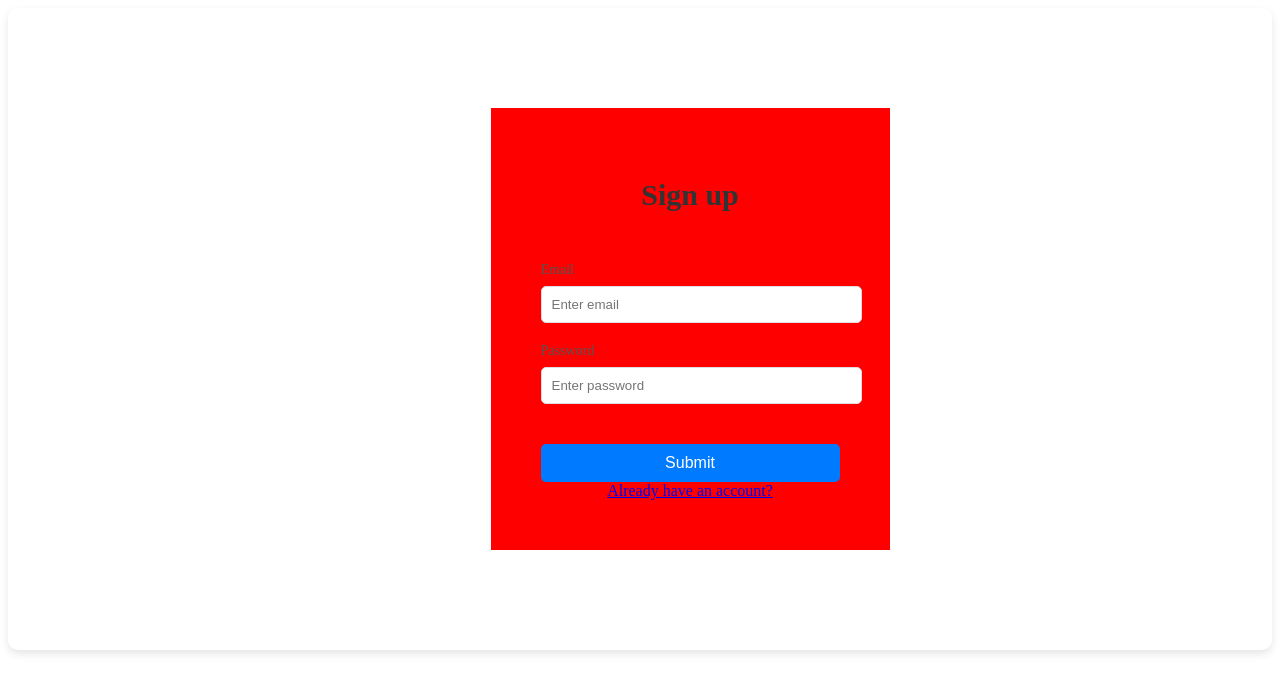
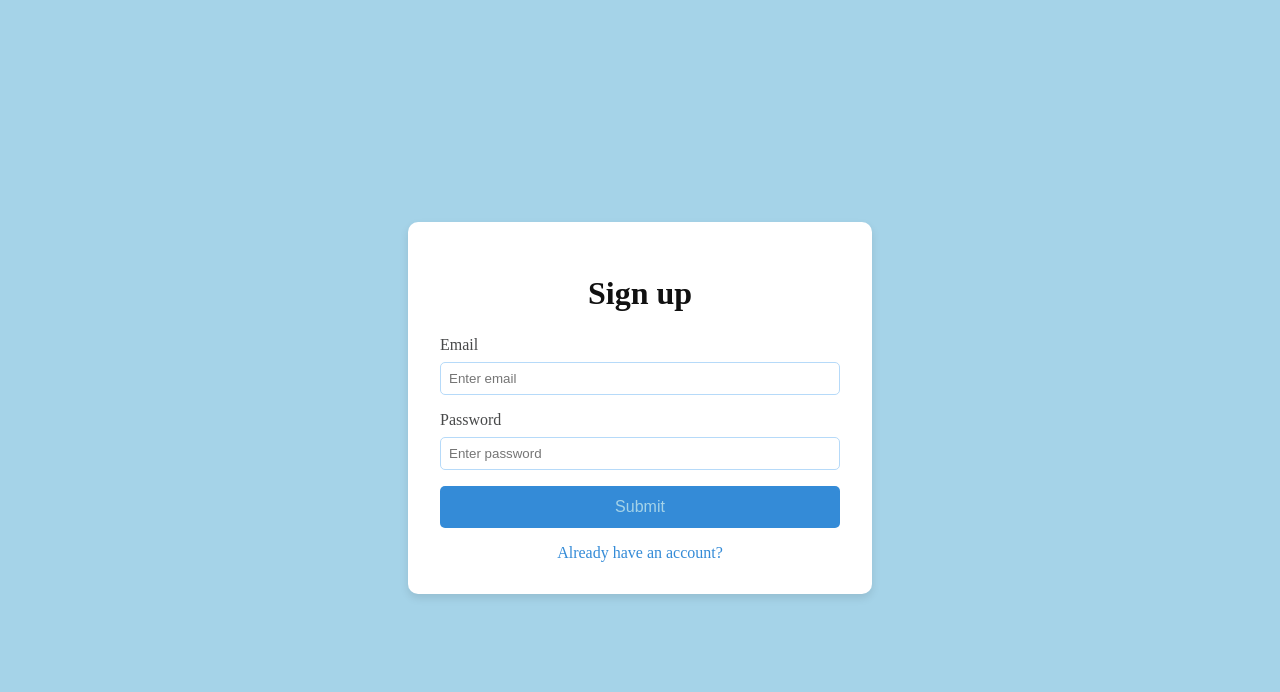
Before and after one commit to VihaanPhal/stockLearn, a React (Vite) app in the folder Frontend/: page /signup in a window 1280 px wide. Shown: the top 692 px of the page. Built offline with nearby package versions, Linux system fonts and the light colour scheme.

Commit message:
added styling to authentication

```diff
--- /dev/null
+++ b/Frontend/src/Authentication/Authentication.css
@@ -0,0 +1,94 @@
+@import 'tailwindcss/base';
+@import 'tailwindcss/components';
+@import 'tailwindcss/utilities';
+
+
+:root {
+    --bg: #a5d3e8;
+    --bgLight: #b6daf9;
+    --primary: #348bd7;
+    --text-primary: #111111;
+    --text-secondary: #48494a;
+    --card: #FFFFFF;
+    --button: #000000;
+  }
+
+  body {
+    background-color: var(--bg);
+    color: var(--text-primary);
+    font-family: 'font-serif';
+  }
+
+  .Header {
+    display: flex;
+    justify-content: center;
+    align-items: center;
+    min-height: 100vh;
+  }
+
+  .Card {
+    background-color: var(--card);
+    padding: 2rem;
+    border-radius: 10px;
+    box-shadow: 0 4px 8px rgba(0, 0, 0, 0.1);
+    max-width: 400px;
+    width: 100%;
+  }
+
+  .Title {
+    margin-bottom: 1.5rem;
+    font-size: 2rem;
+    text-align: center;
+  }
+
+  .InputGroup {
+    margin-bottom: 1rem;
+  }
+
+  .Label {
+    display: block;
+    margin-bottom: 0.5rem;
+    color: var(--text-secondary);
+  }
+
+  .Input {
+    width: 100%;
+    padding: 0.5rem;
+    border: 1px solid var(--bgLight);
+    border-radius: 5px;
+    box-sizing: border-box;
+  }
+
+  .Button {
+    width: 100%;
+    padding: 0.75rem;
+    border: none;
+    border-radius: 5px;
+    background-color: var(--primary);
+    color: var(--bg);
+    font-size: 1rem;
+    cursor: pointer;
+  }
+
+  .Button:hover {
+    background-color: darken(var(--primary), 10%);
+  }
+
+  .ErrorMessage {
+    color: red;
+    margin-bottom: 1rem;
+  }
+
+  .LinkContainer {
+    margin-top: 1rem;
+    text-align: center;
+  }
+
+  .Link {
+    color: var(--primary);
+    text-decoration: none;
+  }
+
+  .Link:hover {
+    text-decoration: underline;
+  }
--- a/Frontend/src/Authentication/Login.jsx
+++ b/Frontend/src/Authentication/Login.jsx
@@ -1,5 +1,6 @@
 import { useState } from "react";
 import { Link, useNavigate} from 'react-router-dom'
+import './Authentication.css';
 
 const Login = () => {
   const [email, setEmail] = useState("");
@@ -32,40 +33,40 @@ const Login = () => {
     }
   };
 
-  return (
+
+
+return(
   <form onSubmit={handleSubmit}>
-      <div>
-        <div className="HeaderContainer">
-          <h1 className="h1">Login</h1>
-        </div>
-        <div>
-          <span>Email</span>
+      <div className="Header">
+        <div className="Card">
+          <h1 className="Title">Login</h1>
+          <div className="InputGroup">
+            <label htmlFor="input1" className="Label">Email</label>
             <input
               id="input1"
-            className="input"
+              className="Input"
               placeholder="Enter email"
               value={email}
               onChange={(e) => setEmail(e.target.value)}
             />
           </div>
-        <div>
-          <span>Password</span>
+          <div className="InputGroup">
+            <label htmlFor="input2" className="Label">Password</label>
             <input
               id="input2"
-            className="input"
+              className="Input"
               placeholder="Enter password"
               value={password}
               onChange={(e) => setPassword(e.target.value)}
               type="password"
             />
           </div>
-        {errorMessage && <p className="error-message">{errorMessage}</p>}
-        <div>
-          <button type="submit">Submit</button>
+          {errorMessage && <p className="ErrorMessage">{errorMessage}</p>}
+          <button type="submit" className="Button">Submit</button>
+          <div className="LinkContainer">
+            <Link to={'/signup'} className="Link">{"Don't"} have an account?</Link>
           </div>
-        <Link to={'/signup'}>
-                {"Don't"} have an account?
-        </Link>
+        </div>
       </div>
     </form>
 );
--- a/Frontend/src/Authentication/Signup.jsx
+++ b/Frontend/src/Authentication/Signup.jsx
@@ -1,91 +1,7 @@
 import React, { useState } from "react";
 import { Link } from "react-router-dom";
-import styled from "styled-components";
+import './Authentication.css';
 
-const Frame = styled.div`
-  padding: 100px;
-  background-color: ${({ theme }) => theme.text_primary};
-  border-radius: 10px;
-  box-shadow: 0 4px 8px rgba(0, 0, 0, 0.1);
-  display: flex;
-  justify-content: center;
-  align-items: center;
-`;
-
-const FormContainer = styled.div`
-  max-width: 400px;
-  width: 100%;
-  text-align: center;
-  display: flex;
-  flex-direction: column;
-  align-items: center;
-  background-color: red;
-  padding: 50px;
-`;
-
-const HeaderContainer = styled.div`
-  align-items: center;
-  margin-bottom: 30px;
-  justify-content: center;
-`;
-
-const HeaderTitle = styled.h1`
-  font-size: 30px;
-  color: #333;
-  font-weight: 700;
-`;
-
-const InputContainer = styled.div`
-  width: 100%;
-  margin-bottom: 20px;
-  text-align: left;
-`;
-
-const InputLabel = styled.label`
-  display: block;
-  margin-bottom: 8px;
-  font-size: 14px;
-  font-weight: 500;
-  color: #555;
-`;
-
-const InputField = styled.input`
-  width: 100%;
-  padding: 10px;
-  border: 1px solid #ddd;
-  border-radius: 5px;
-  transition: border-color 0.3s;
-  &:focus {
-    border-color: #007bff;
-    outline: none;
-  }
-`;
-
-const ErrorMessage = styled.p`
-  color: #ff4d4f;
-  margin-bottom: 15px;
-  font-size: 14px;
-`;
-
-const ButtonContainer = styled.div`
-  width: 100%;
-  margin-top: 20px;
-`;
-
-const SubmitButton = styled.button`
-  width: 100%;
-  background-color: #007bff;
-  color: #fff;
-  padding: 10px 15px;
-  border: none;
-  border-radius: 5px;
-  font-size: 16px;
-  cursor: pointer;
-  transition: background-color 0.3s;
-  &:hover {
-    background-color: #0056b3;
-  }
-`;
 
 function SignupForm() {
   const [email, setEmail] = useState("");
@@ -116,43 +32,84 @@ function SignupForm() {
   };
 
 return (
-    <Frame>
-      <form onSubmit={handleSubmit}>
-        <FormContainer>
-          <HeaderContainer>
-            <HeaderTitle>Sign up</HeaderTitle>
-          </HeaderContainer>
-          <InputContainer>
-            <InputLabel htmlFor="input1">Email</InputLabel>
-            <InputField
+  <div className="Header">
+    <form onSubmit={handleSubmit} className="Card">
+      <h1 className="Title">Sign up</h1>
+      <div className="InputGroup">
+        <label htmlFor="input1" className="Label">Email</label>
+        <input
           id="input1"
+          className="Input"
           placeholder="Enter email"
           value={email}
           onChange={(e) => setEmail(e.target.value)}
           type="email"
         />
-          </InputContainer>
-          <InputContainer>
-            <InputLabel htmlFor="input2">Password</InputLabel>
-            <InputField
+      </div>
+      <div className="InputGroup">
+        <label htmlFor="input2" className="Label">Password</label>
+        <input
           id="input2"
+          className="Input"
           placeholder="Enter password"
           value={password}
           onChange={(e) => setPassword(e.target.value)}
           type="password"
         />
-          </InputContainer>
-          {errorMessage && <ErrorMessage>{errorMessage}</ErrorMessage>}
-          <ButtonContainer>
-            <SubmitButton type="submit">Submit</SubmitButton>
-          </ButtonContainer>
-          <Link to={'/login'}>
-                Already have an account?
-        </Link>
-        </FormContainer>
+      </div>
+      {errorMessage && <p className="ErrorMessage">{errorMessage}</p>}
+      <button type="submit" className="Button">Submit</button>
+      <div className="LinkContainer">
+        <Link to={'/login'} className="Link">Already have an account?</Link>
+      </div>
     </form>
-    </Frame>
+  </div>
 );
-}
+};
 
 export default SignupForm;
+
+
+
+
+
+//earlier code
+//   return (
+//     <Frame>
+//       <form onSubmit={handleSubmit}>
+//         <FormContainer>
+//           <HeaderContainer>
+//             <HeaderTitle>Sign up</HeaderTitle>
+//           </HeaderContainer>
+//           <InputContainer>
+//             <InputLabel htmlFor="input1">Email</InputLabel>
+//             <InputField
+//               id="input1"
+//               placeholder="Enter email"
+//               value={email}
+//               onChange={(e) => setEmail(e.target.value)}
+//               type="email"
+//             />
+//           </InputContainer>
+//           <InputContainer>
+//             <InputLabel htmlFor="input2">Password</InputLabel>
+//             <InputField
+//               id="input2"
+//               placeholder="Enter password"
+//               value={password}
+//               onChange={(e) => setPassword(e.target.value)}
+//               type="password"
+//             />
+//           </InputContainer>
+//           {errorMessage && <ErrorMessage>{errorMessage}</ErrorMessage>}
+//           <ButtonContainer>
+//             <SubmitButton type="submit">Submit</SubmitButton>
+//           </ButtonContainer>
+//           <Link to={'/login'}>
+//                 Already have an account?
+//         </Link>
+//         </FormContainer>
+//       </form>
+//     </Frame>
+//   );
+// }
--- a/Frontend/src/main.jsx
+++ b/Frontend/src/main.jsx
@@ -1,6 +1,7 @@
 import React from 'react'
 import ReactDOM from 'react-dom/client'
 import App from './App.jsx'
+
 
 ReactDOM.createRoot(document.getElementById('root')).render(
   <React.StrictMode>
```
Lines whose indentation alone changed are shown as unchanged.
